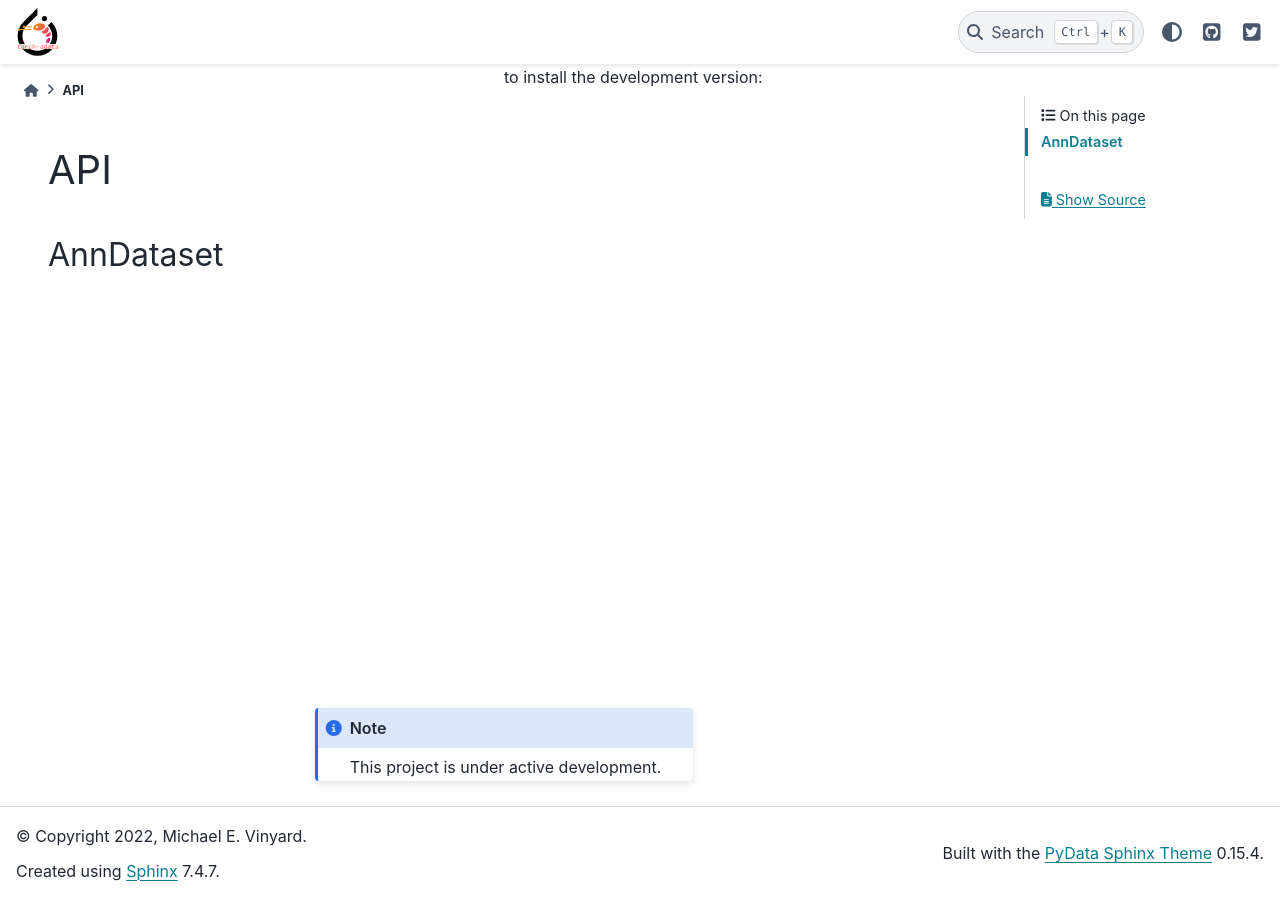
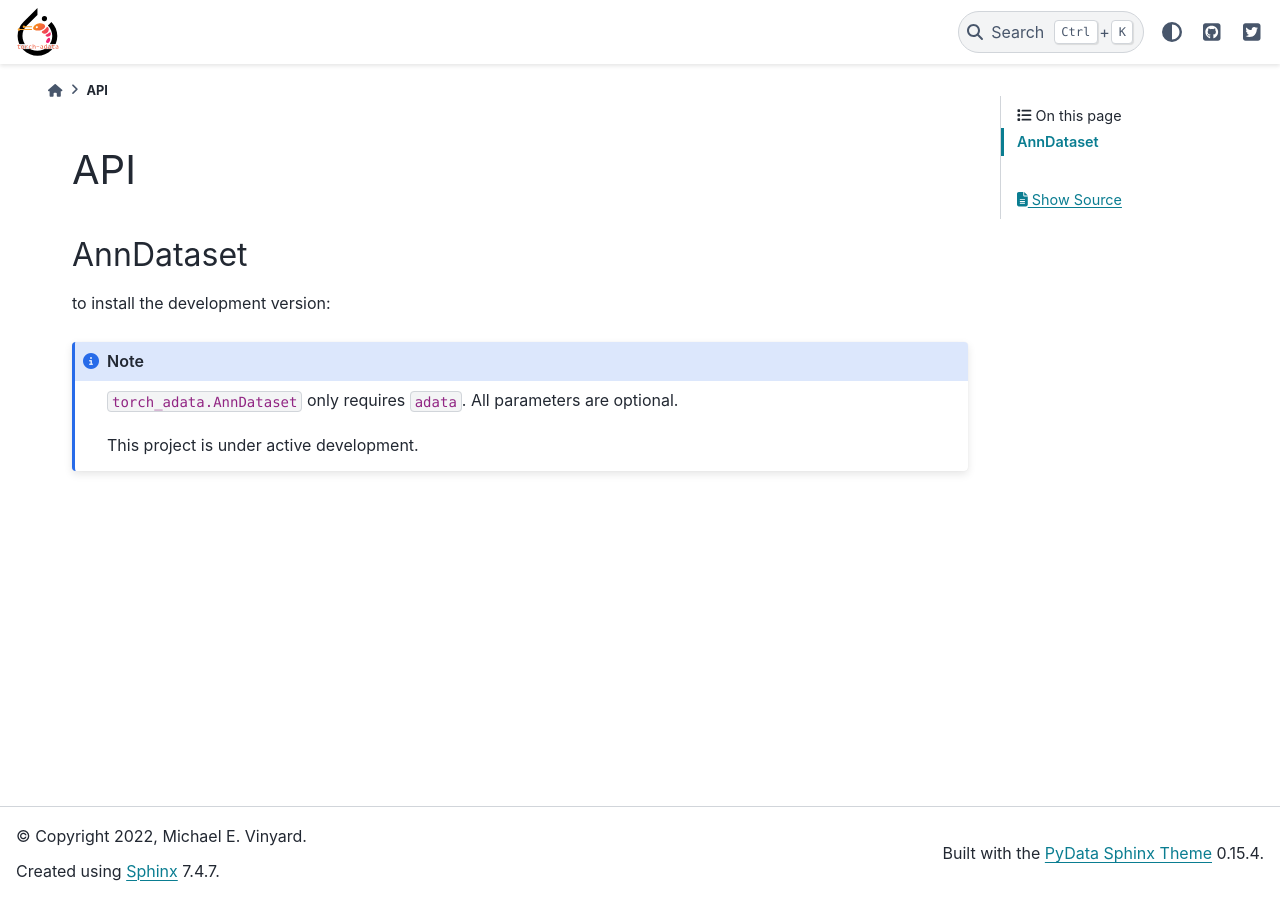
Before and after one commit to mvinyard/torch-adata, a Sphinx documentation site: the page built from docs/source/API/index.rst, in a window 1280 px wide. Built offline with Sphinx 7.4.7 and the PyData theme 0.15.4, drawn with Linux system fonts in a browser that asks for light colours.

Commit message:
Update index.rst

```diff
--- a/docs/source/API/index.rst
+++ b/docs/source/API/index.rst
@@ -4,11 +4,6 @@ API
 
 AnnDataset
 ----------
-
-.. raw:: html
-
-      </div>
-      <div class='col-md-6'>
 
 to install the development version:
 
@@ -17,12 +12,7 @@ to install the development version:
 
     dataset = torch_adata.AnnDataset(adata)
 
-.. raw:: html
-
-      </div>
-   </div>
-
-
 .. note::
+.. note:: ``torch_adata.AnnDataset`` only requires ``adata``. All parameters are optional.
 
    This project is under active development.
```
